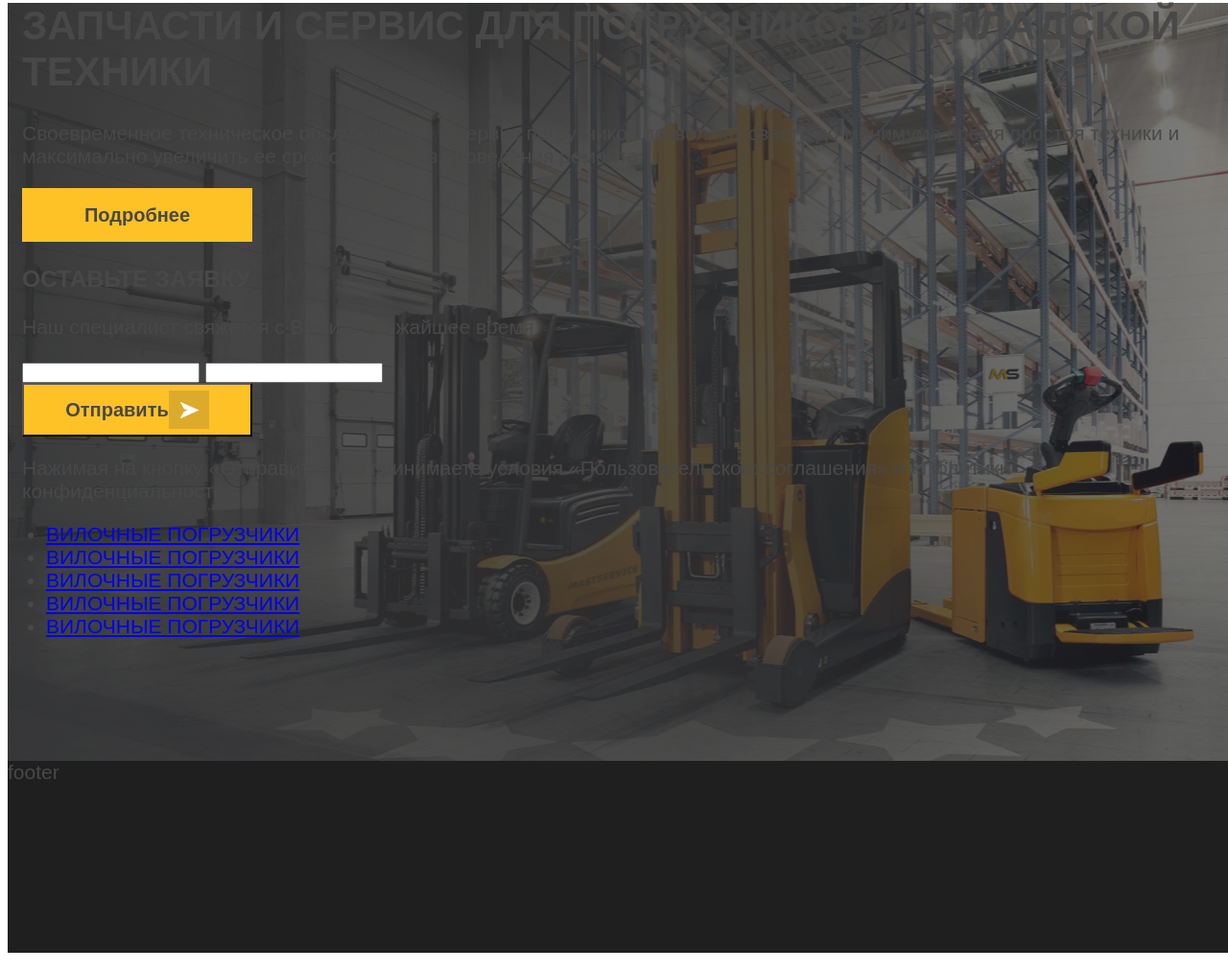
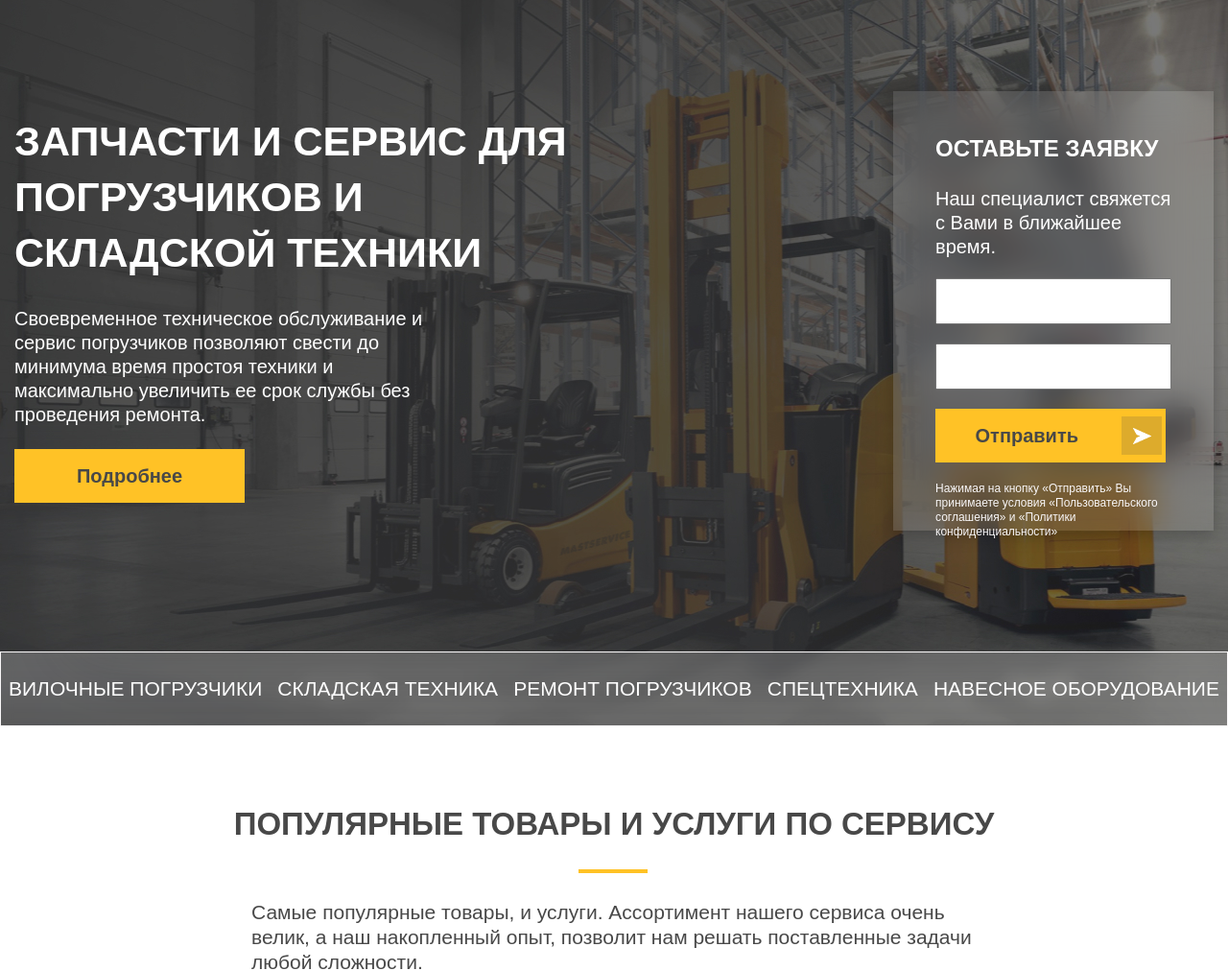
Before and after one commit to GricenkoAlexandr/MastService, a plain HTML site: page index.html in a window 1280 px wide. Shown: the part 253-1265 px from the top of the page at 96% size. Drawn offline with Linux system fonts and the light colour scheme; a web font is replaced by a local one.

Commit message:
service section

```diff
--- a/css/style.css
+++ b/css/style.css
@@ -1,5 +1,13 @@
 
 @import url('https://fonts.cdnfonts.com/css/futura-pt');
+
+*,
+*::after,
+*::before {
+  padding: 0;
+  margin: 0;
+  box-sizing: border-box;
+}
 
 body {
   font-family: 'Futura PT', sans-serif;
@@ -150,42 +158,161 @@ body {
 }
 
 .header__slider {
+  height: 790px;
+  background: no-repeat center url("../img/headerimg.jpg");
+  position: relative;
 }
-.container {
+
+.slider__content {
+  color:#ffffff;
+  display: flex;
+  justify-content: space-between;
 }
-.slider__content {
+.slider__leftcontent {
+  max-width: 50%;
 }
 .slider__title {
+  margin-top: 151px;
+  max-width: 605px;
+  font-weight: 700;
+  font-size: 43px;
+  line-height: 135%;
 }
 .slider__text {
+  margin-top: 28px;
+  width: 460px;
+  height: 100px;
+  font-weight: 400;
+  font-size: 20px;
+  line-height: 125%;
 }
 .slider__button {
-}
-.sitebtn {
+  margin-top: 48px;
 }
 .contact__form {
+  margin-top: 128px;
+  width: 334px;
+  height: 458px;
+  background: rgba(255, 255, 255, 0.097);
+  box-shadow: 0px 4px 17px rgba(0, 0, 0, 0.26);
+  backdrop-filter: blur(18.088px);
+  padding: 44px;
+
 }
 .form__title {
+  font-weight: 700;
+  font-size: 24px;
+  line-height: 31px;
 }
 .form__text {
+  font-weight: 450;
+  font-size: 20px;
+  line-height: 125%;
+  margin-top: 25px;
 }
+
+.contact__form input {
+  width: 246px;
+  height: 48px;
+  margin-top: 20px;
+}
+
 .formbtn {
+  margin-top: 20px;
+  display: flex;
+  justify-content: flex-end;
+  padding: 4px;
+  border: none;
+}
+
+.formbtn img {
+  margin-left: 45px;
 }
 .form_aftertext {
+  margin-top: 20px;
+  font-size: 12px;
+  line-height: 125%;
+  color: #F9F7F8;
+}
+.slider__menu {
+  min-height: 78px;
+  background: rgba(255, 255, 255, 0.07);
+  border: 0.5px solid #F9F7F8;
+  box-shadow: inset 66.6px -66.6px 66.6px rgba(194, 194, 194, 0.113), inset -66.6px 66.6px 66.6px rgba(255, 255, 255, 0.113);
+  backdrop-filter: blur(7px);
+  display: flex;
+  align-items: center;
+  justify-content: center;
+  position: absolute;
+  bottom: 0;
+  right: 0;
+  left: 0;
+}
+.slider__menu_list {
+  list-style: none;
+  width: 100%;
+  display:flex;
+  justify-content: space-around;
 }
 
-.header__slider {
-  height: 790px;
-  background: no-repeat center url("../img/headerimg.jpg");
+.slider__menu_link {
+  text-decoration: none;
+  color:#ffffff;
+}
+
+.slider_active {
 
 }
 
-
-
-
 /* header end */
 
+/* main */
 
+/* service section */
+.service {
+  height:757px;
+}
+
+.section__title {
+  font-weight: 700;
+  font-size: 33px;
+  line-height: 135%;
+  text-align: center;
+  text-transform: uppercase;
+  margin-top: 80px;
+}
+
+.section__title::after {
+  content: ' ';
+  background-color:#FFC226;
+  width: 72px;
+  height: 4px;
+  display: block;
+  position: relative;
+  left: 47%;
+  top: 24px;
+}
+
+.section__text {
+  width: 756px;
+  height: 52px;
+  font-weight: 400;
+  font-size: 21px;
+  line-height: 125%;
+  margin: 0 auto;
+  margin-top: 52px;
+}
+.service__slider {
+  margin-top: 48px;
+}
+.slider__arrows {
+}
+.slider__items {
+}
+
+/* service section end */
+
+/* main end */
 
 /* footer */
 
--- a/index.html
+++ b/index.html
@@ -87,52 +87,80 @@
         <div class="header__slider">
           <div class="container">
             <div class="slider__content">
+              <div class="slider__leftcontent">
                 <h1 class="slider__title">
                   ЗАПЧАСТИ И СЕРВИС ДЛЯ ПОГРУЗЧИКОВ И СКЛАДСКОЙ ТЕХНИКИ
                 </h1>
                 <p class="slider__text">
                   Своевременное техническое обслуживание и сервис погрузчиков
-                позволяют свести до минимума время простоя техники и максимально
-                увеличить ее срок службы без проведения ремонта.
+                  позволяют свести до минимума время простоя техники и
+                  максимально увеличить ее срок службы без проведения ремонта.
                 </p>
                 <a href="" class="slider__button sitebtn">Подробнее</a>
               </div>
+
               <form action="" class="contact__form">
                 <h3 class="form__title">ОСТАВЬТЕ ЗАЯВКУ</h3>
-              <p class="form__text">Наш специалист свяжется
-                с Вами в ближайшее время.</p>
-                <input type="text" name="" id="">
-                <input type="tel" name="" id="">
-                <button type="submit" class="formbtn sitebtn">Отправить <img src="./img/btnarrow.png" alt=""></button>
+                <p class="form__text">
+                  Наш специалист свяжется с Вами в ближайшее время.
+                </p>
+                <input type="text" name="" id="" />
+                <input type="tel" name="" id="" />
+                <button type="submit" class="formbtn sitebtn">
+                  Отправить <img src="./img/btnarrow.png" alt="" />
+                </button>
                 <p class="form_aftertext">
-                  Нажимая на кнопку «Отправить» Вы принимаете условия «Пользовательского соглашения» и «Политики конфиденциальности»
+                  Нажимая на кнопку «Отправить» Вы принимаете условия
+                  «Пользовательского соглашения» и «Политики конфиденциальности»
                 </p>
               </form>
             </div>
+          </div>
+
           <div class="slider__menu">
             <ul class="slider__menu_list">
-              <li class="slider__menu_item">
+              <li class="slider__menu_item slider_active">
                 <a href="#" class="slider__menu_link">ВИЛОЧНЫЕ ПОГРУЗЧИКИ</a>
               </li>
               <li class="slider__menu_item">
-                <a href="#" class="slider__menu_link">ВИЛОЧНЫЕ ПОГРУЗЧИКИ</a>
+                <a href="#" class="slider__menu_link">СКЛАДСКАЯ ТЕХНИКА</a>
               </li>
               <li class="slider__menu_item">
-                <a href="#" class="slider__menu_link">ВИЛОЧНЫЕ ПОГРУЗЧИКИ</a>
+                <a href="#" class="slider__menu_link">РЕМОНТ ПОГРУЗЧИКОВ</a>
               </li>
               <li class="slider__menu_item">
-                <a href="#" class="slider__menu_link">ВИЛОЧНЫЕ ПОГРУЗЧИКИ</a>
+                <a href="#" class="slider__menu_link">СПЕЦТЕХНИКА</a>
               </li>
               <li class="slider__menu_item">
-                <a href="#" class="slider__menu_link">ВИЛОЧНЫЕ ПОГРУЗЧИКИ</a>
+                <a href="#" class="slider__menu_link">НАВЕСНОЕ ОБОРУДОВАНИЕ</a>
               </li>
             </ul>
           </div>
-
+        </div>
+      </header>
+      <main class="main">
+        <section class="service">
+          <div class="container">
+            <h3 class="section__title">
+              ПОПУЛЯРНЫЕ ТОВАРЫ И УСЛУГИ ПО СЕРВИСУ
+            </h3>
+            <p class="section__text">
+              Самые популярные товары, и услуги. Ассортимент нашего сервиса
+              очень велик, а наш накопленный опыт, позволит нам решать
+              поставленные задачи любой сложности.
+            </p>
+            <div class="service__slider">
+              <div class="slider__arrows">
 
               </div>
-      </header>
-      <main class="main"></main>
+              <div class="slider__items">
+
+              </div>
+              <div class="slider__arrows"></div>
+            </div>
+          </div>
+        </section>
+      </main>
 
       <footer class="footer">footer</footer>
     </div>
```
Also changed, not shown: img/sliderarrow.svg (added). Lines whose indentation alone changed are shown as unchanged.
